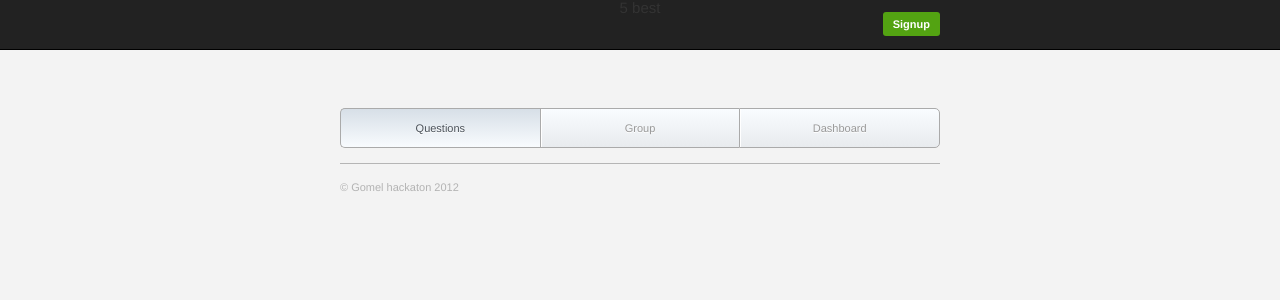
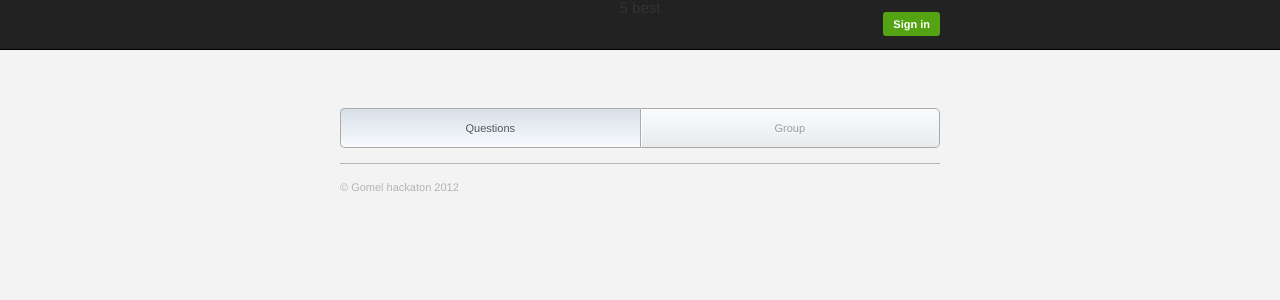
Before and after one commit to dmitryTsatsarin/5best, a Django app: page / in a window 1280 px wide. Shown: the top 300 px of the page. Run offline with Django 3.2, Linux system fonts and the light colour scheme.

Commit message:
Login, logout pages

```diff
--- a/main/urls.py
+++ b/main/urls.py
@@ -5,4 +5,7 @@ urlpatterns = patterns('',
     url(r'^dashboard/$', "main.views.dashboard", name="dashboard"),
     url(r'^profile/(?P<id>\d+)/$', "main.views.profile", name="profile"),
     url(r'^group/(?P<id>\d+)/$', "main.views.group", name="group"),
+
+    url(r'^account/login/$', "main.views.login", name="account_login"),
+    url(r'^account/logout/$', "main.views.logout", name="account_logout"),
 )
--- a/main/views.py
+++ b/main/views.py
@@ -1,6 +1,7 @@
 from django.shortcuts import render_to_response
 from django.template.context import RequestContext
 from main.models import UserGroup
+from django.contrib import auth
 
 def index(request):
     groups = UserGroup.objects.filter()
@@ -21,3 +22,12 @@ def profile(request, id):
 
 def group(request, id):
     return render_to_response('group.html')
+
+
+def logout(request):
+    auth.logout(request)
+    return render_to_response('logout.html')
+
+
+def login(request):
+    return render_to_response('login.html')
--- a/templates/base.html
+++ b/templates/base.html
@@ -3344,7 +3344,11 @@ form.profile-pic-form {
         <div class="page-top-header">
             <div class="page-header-content center relative">
                 <h2>5 best</h2>
-                <a href="#" class="login-btn flat-btn">Signup</a>
+                {% if not user.is_authenticated %}
+                    <a href="{% url account_login %}" class="login-btn flat-btn">Sign in</a>
+                {% else %}
+                    <a href="{% url account_logout %}" class="login-btn flat-btn">Sign out</a>
+                {% endif %}
             </div>
         </div>
     </div>
@@ -3357,8 +3361,10 @@ form.profile-pic-form {
 
         <div class="lists-nav secondary-nav font-round">
             <a href="{% url index %}" class="gradient border-box  selected">Questions</a>
-            <a href="#" class="gradient border-box">Group</a>
-            <a href="{% url dashboard %}" class="gradient border-box last">Dashboard</a>
+            <a href="#" class="gradient border-box {% if not user.is_authenticated %}last{% endif %}">Group</a>
+            {% if user.is_authenticated %}
+                <a href="{% url dashboard %}" class="gradient border-box last">Dashboard</a>
+            {% endif %}
         </div>
 
         {% block content %}
--- a/templates/index.html
+++ b/templates/index.html
@@ -7,10 +7,10 @@
     {% if groups %}
         {% for group in groups %}
             <div class="list-bundle box">
-                <h1><a href="#" class="">{{ group.group.name }}</a></h1>
+                <h1><a href="#" class="">{{ group.group.name }}</a> (+)</h1>
                 <ul>
                     {% for proposal in group.proposals.all %}
-                        <li>{{proposal}}</li>
+                        <li>{{proposal}} (+)</li>
                     {% endfor %}
                 </ul>
             </div>
```
Also changed, not shown: templates/login.html (added, +7 -0 lines), templates/logout.html (added, +7 -0 lines).
